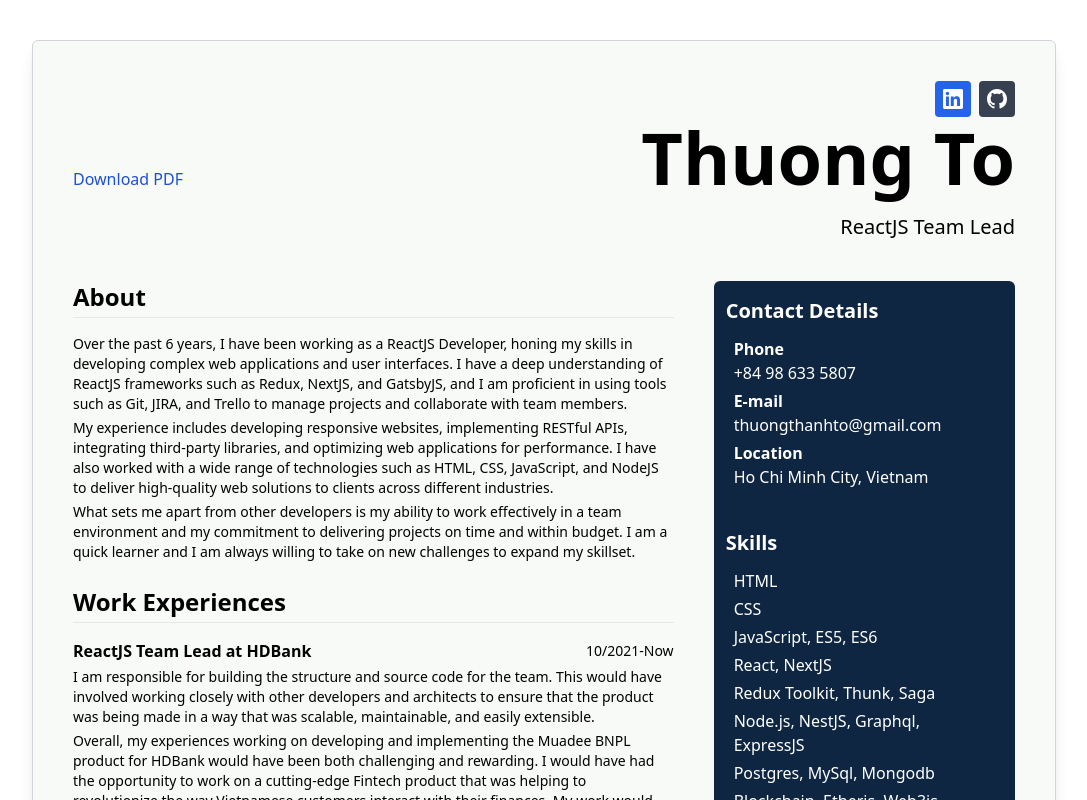
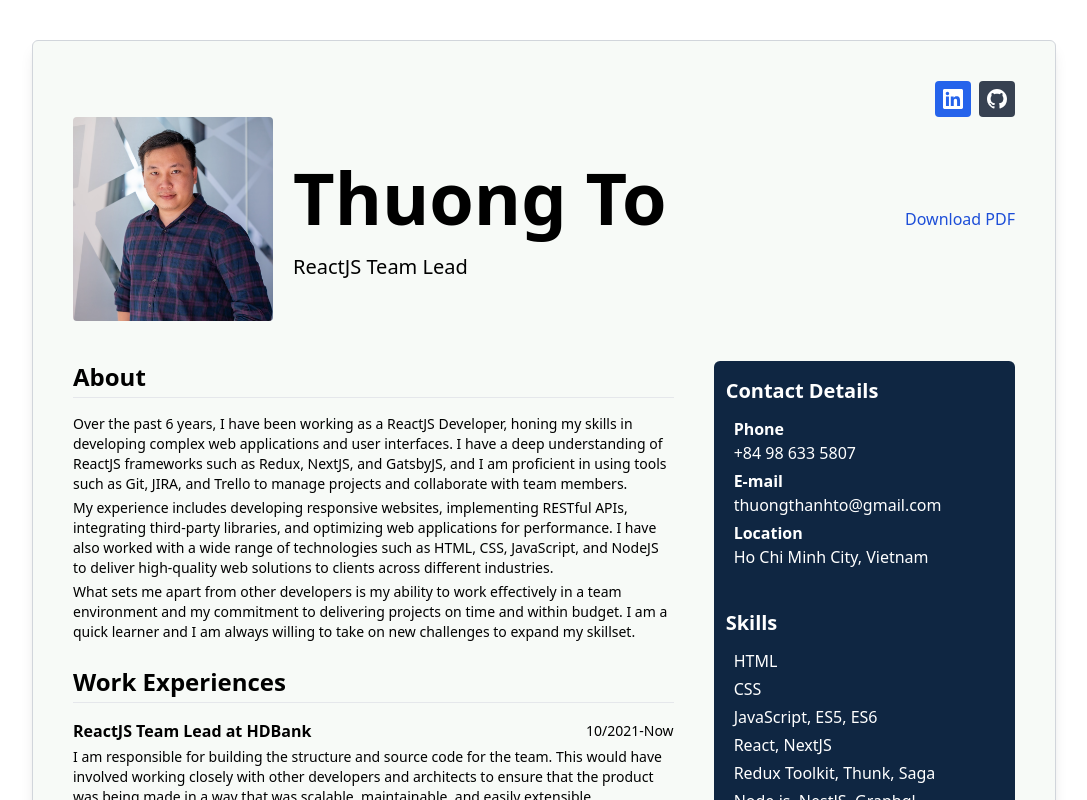
Before and after one commit to thuongthanhto/dev-tuts, a Next.js app: page / in a window 1280 px wide. Shown: the top 800 px of the page, without its empty margins (96-1183 px from the left). Built offline with nearby package versions, Linux system fonts and the light colour scheme.

Commit message:
Uodate avatar

```diff
--- a/src/pages/index.tsx
+++ b/src/pages/index.tsx
@@ -1,5 +1,6 @@
 import Link from 'next/link'
 import { NextSeo } from 'next-seo'
+import Image from 'next/image'
 
 /* eslint-disable react/no-unescaped-entities */
 export default function Home() {
@@ -78,6 +79,14 @@ export default function Home() {
               </li>
             </ul>
             <div className="flex justify-between items-center">
+              <div className="flex items-center">
+                <Image src="/avatar.png" alt="Picture of the author" width={200} height={200} className="rounded" />
+                <div className="ml-5">
+                  <h1 className="text-4xl md:text-7xl font-extrabold mt-1">Thuong To</h1>
+                  <p className="text-xl mt-1 md:mt-5">ReactJS Team Lead</p>
+                </div>
+              </div>
+
               <div>
                 {/* <div className="bg-cover bg-no-repeat rounded-full h-52 w-52"
                         style="background-image: url(../bootstrap/dog.jpg)">
@@ -85,10 +94,6 @@ export default function Home() {
                 <Link href="/cv.pdf" className="text-blue-700">
                   Download PDF
                 </Link>
-              </div>
-              <div className="grid justify-items-end">
-                <h1 className="text-4xl md:text-7xl font-extrabold mt-1">Thuong To</h1>
-                <p className="text-xl mt-1 md:mt-5">ReactJS Team Lead</p>
               </div>
             </div>
           </header>
```
Also changed, not shown: public/avatar.png (added).
